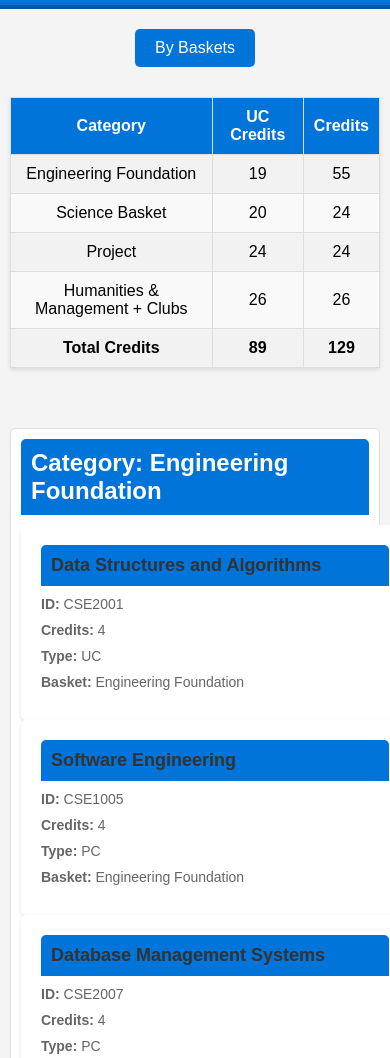
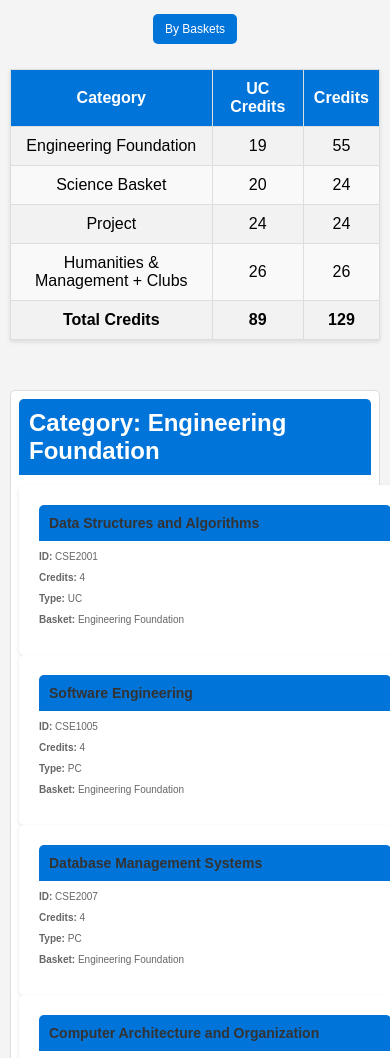
Before and after one commit to mskstanmay/Vitap-Courses, a plain HTML site: page index.html in a window 390 px wide. Shown: the part 72-1130 px from the top of the page. Drawn offline with Linux system fonts and the light colour scheme.

Commit message:
Better css for androids

```diff
--- a/styles.css
+++ b/styles.css
@@ -109,10 +109,12 @@ h1 {
 }
 
 .course-card.completed {
-  background-color: #e0e0e0; /* Translucent background for completed courses */
-  color: #666; /* Text color for completed courses */
-  opacity: 0.7; /* Slightly transparent */
+  background-color: #e0ffe0; /* Light green background */
+  border-color: #b2f2b2; /* Lighter green border */
+  /*text-decoration: line-through; /* Strikethrough text */
+  opacity: 0.5; /* Slightly transparent to indicate completion */
 }
+
 /* Credit Table Styles */
 .credit-table {
   width: 100%;
@@ -141,9 +143,36 @@ h1 {
   font-weight: bold; /* Bold text for the last row */
 }
 
-
+/* Add styles for completed courses */
+.course-card.completed {
+  background-color: #e0ffe0; /* Light green background */
+  border-color: #b2f2b2; /* Lighter green border */
+  /*text-decoration: line-through; /* Strikethrough text */
+  opacity: 0.5; /* Slightly transparent to indicate completion */
+}
 
 /* Responsive Styles */
+@media (max-width: 1024px) {
+  /* Adjust the header padding */
+  #header {
+    padding: 15px;
+  }
+
+  /* Increase the margin for controls to prevent crowding */
+  #controls {
+    margin: 15px 0;
+  }
+
+  .view-button {
+    padding: 8px 15px;
+    font-size: 14px;
+  }
+
+  .course-card {
+    width: 250px; /* Adjust card width for mid-sized screens */
+  }
+}
+
 @media (max-width: 768px) {
   .course-container {
     padding: 10px;
@@ -152,10 +181,45 @@ h1 {
   .course-card {
     width: calc(50% - 20px);
   }
+
+  .view-button {
+    padding: 8px 15px;
+    font-size: 14px;
+  }
+
+  .section {
+    padding: 8px; /* Slightly reduced padding for sections */
+  }
+
+  .course-card h2 {
+    font-size: 16px; /* Slightly smaller font size for course card headings */
+  }
+
+  .course-card p {
+    font-size: 12px; /* Slightly smaller font size for course card text */
+  }
 }
 
 @media (max-width: 480px) {
   .course-card {
     width: 100%;
   }
+
+  .view-button {
+    padding: 8px 12px;
+    font-size: 12px;
+  }
+
+  .section {
+    margin: 10px 0; /* Reduced margin for sections */
+    padding: 8px; /* Reduced padding for sections */
+  }
+
+  .course-card h2 {
+    font-size: 14px; /* Even smaller font size for course card headings */
+  }
+
+  .course-card p {
+    font-size: 10px; /* Even smaller font size for course card text */
+  }
 }
```
